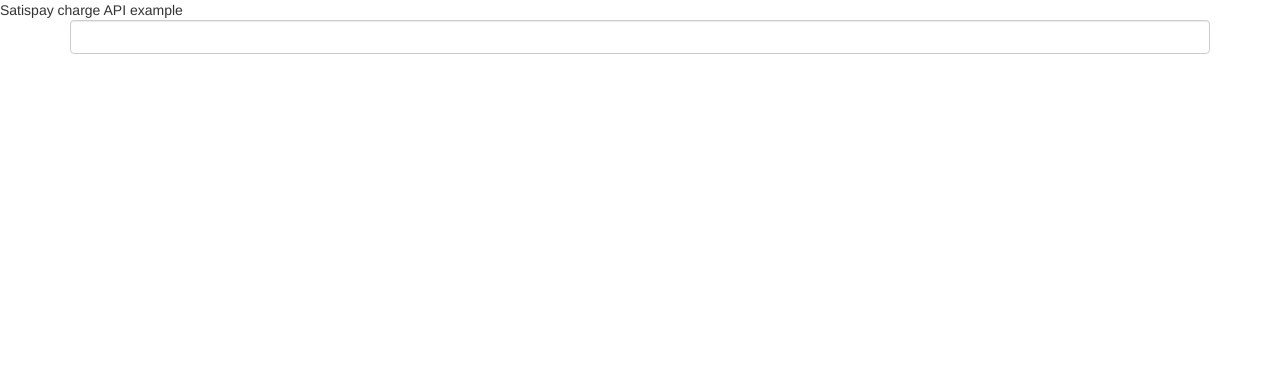
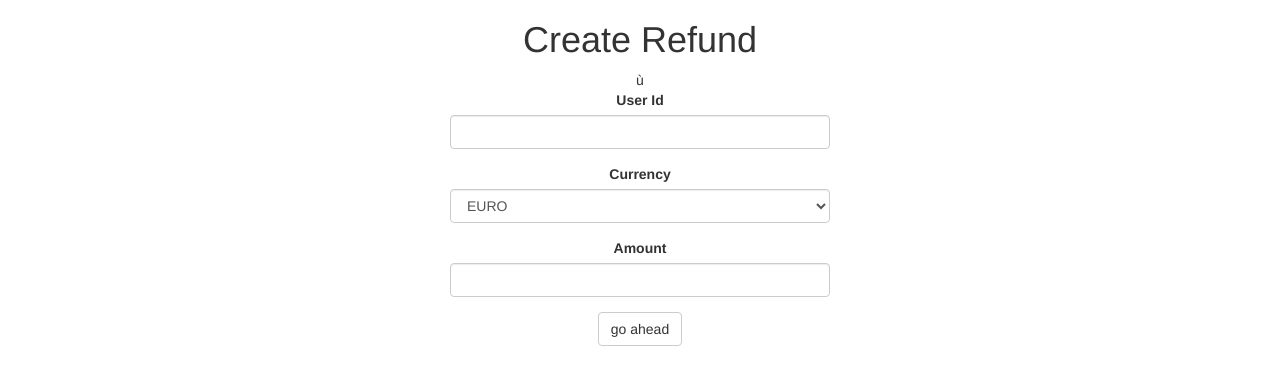
Before and after one commit to cryptobuks/ideal-octo-broccoli, a PHP site: page /pg/charge.php in a window 1280 px wide. Shown: the top 385 px of the page. Run offline with PHP 8.4, Linux system fonts and the light colour scheme.

Commit message:
charges and refund

```diff
--- a/pg/charge.php
+++ b/pg/charge.php
@@ -7,15 +7,34 @@
  */
 ?>
 <html>
-    <head>Satispay charge API example</head>
-    <link rel="stylesheet" href="../css/bootstrap.css">
+    <head>
+        <title>Satispay charge API example</title>
+        <link rel="stylesheet" href="../css/bootstrap.css">
+    </head>
     <body>
         <div class="container text-center">
-            <form class="form-horizontal">
-                <fieldset>
-                    <label for="number" class="label"></label>
-                    <input name="number" class="form-control" type="text">
-                </fieldset>
+            <h1>Create Refund</h1>
+            <div class="col-lg-4 col-lg-offset-4">
+                <form class="form-horizontal" method="post" action="../request.php">ù
+                <div class="form-group">
+                    <label for="user_id">User Id</label>
+                    <input title="user_id" name="user_id" class="form-control" type="text">
+                </div>
+                    <div class="form-group">
+                        <label for="currency">Currency</label>
+                        <select title="currency" name="currency" class="form-control">
+                            <option value="">NO CURRENCY</option>
+                            <option value="E" selected>EURO</option>
+                        </select>
+                    </div>
+                    <div class="form-group">
+                        <label for="amount">Amount</label>
+                        <input name="amount" title="amount" class="form-control">
+                        <input type="hidden" name="api_method" value="charge">
+                    </div>
+                    <div class="form-group">
+                        <input type="submit" class="btn btn-default" value="go ahead">
+                    </div>
             </form>
         </div>
     </body>
--- a/pg/user.php
+++ b/pg/user.php
@@ -13,7 +13,7 @@
                 <div class="form-group">
                     <label for="phone_number">Phone number</label>
                     <input title="phone_number" name="phone_number" class="form-control" type="text">
-                    <input type="hidden" name="api_method" value="v1/users">
+                    <input type="hidden" name="api_method" value="users">
                 </div>
                 <fieldset>
                     <input type="submit" class="btn btn-default" value="go ahead">
--- a/src/lib/Satispay.php
+++ b/src/lib/Satispay.php
@@ -26,7 +26,7 @@ class Satispay
     /*
      * URL to satispay sandbox
      */
-    const SATISPAY_SANDBOX = "https://staging.authservices.satispay.com/online/";
+    const SATISPAY_SANDBOX = "https://staging.authservices.satispay.com/online/v1";
 
     /*
      * Mandatory request params
@@ -56,6 +56,7 @@ class Satispay
         curl_setopt($this->curl_handler, CURLINFO_HEADER_OUT, 0);
         //all request should have this header
         curl_setopt($this->curl_handler, CURLOPT_HTTPHEADER, array('Accept:application/json'));
+        curl_setopt($this->curl_handler, CURLOPT_HTTPHEADER, array('Authorization:Bearer ' . $this->properties['security-bearer']));
 
         if($method == 'POST'){
             curl_setopt($this->curl_handler, CURLINFO_CONTENT_TYPE, 'application/json');
@@ -68,7 +69,7 @@ class Satispay
 
         $properties = parse_ini_file('props.ini', true);
 
-        if($properties){
+        if($properties && (count($properties) > 0)){
             $this->properties = $properties;
         }
     }
```
Also changed, not shown: pg/refund.php (+34 -0 lines), props.ini (+1 -1 lines).
